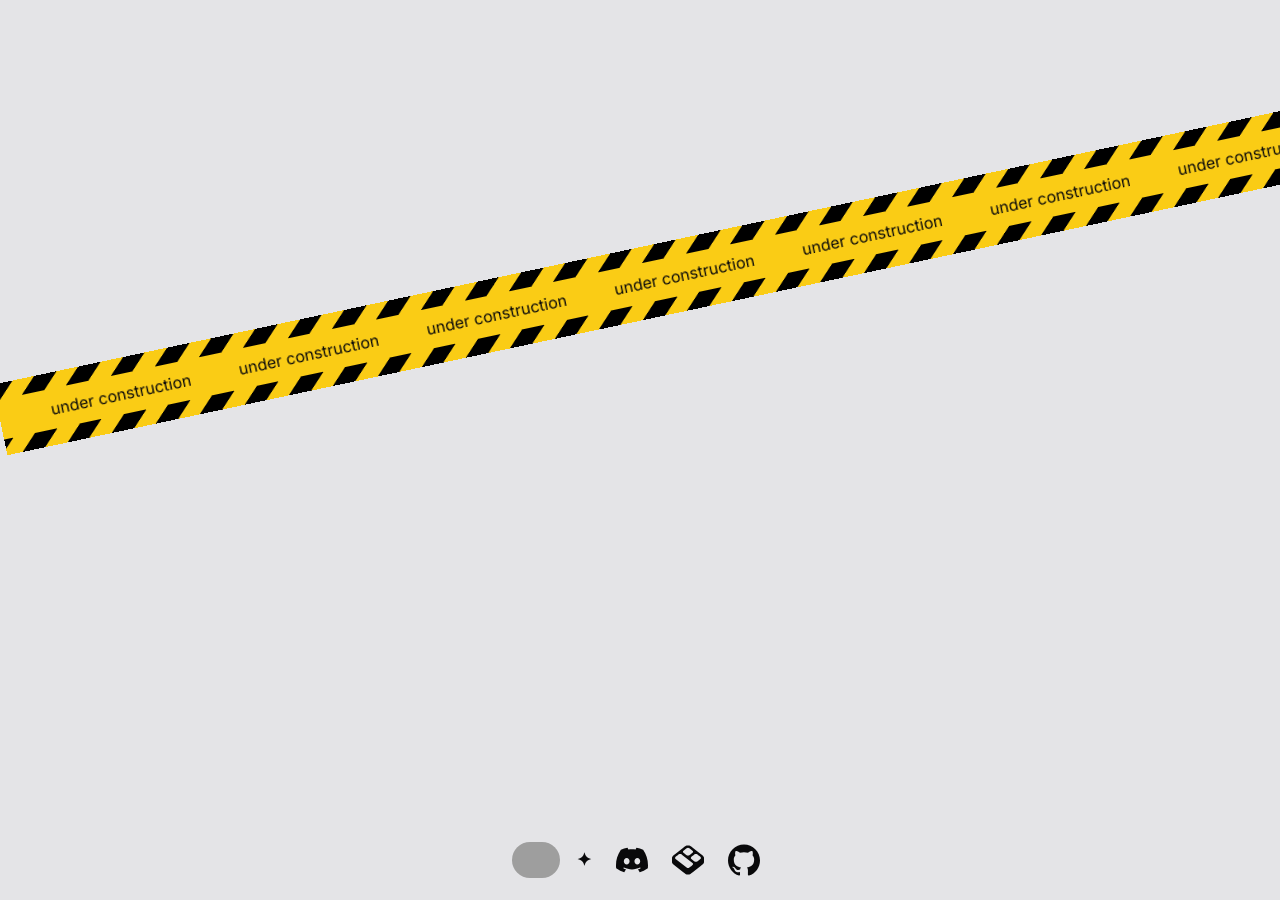
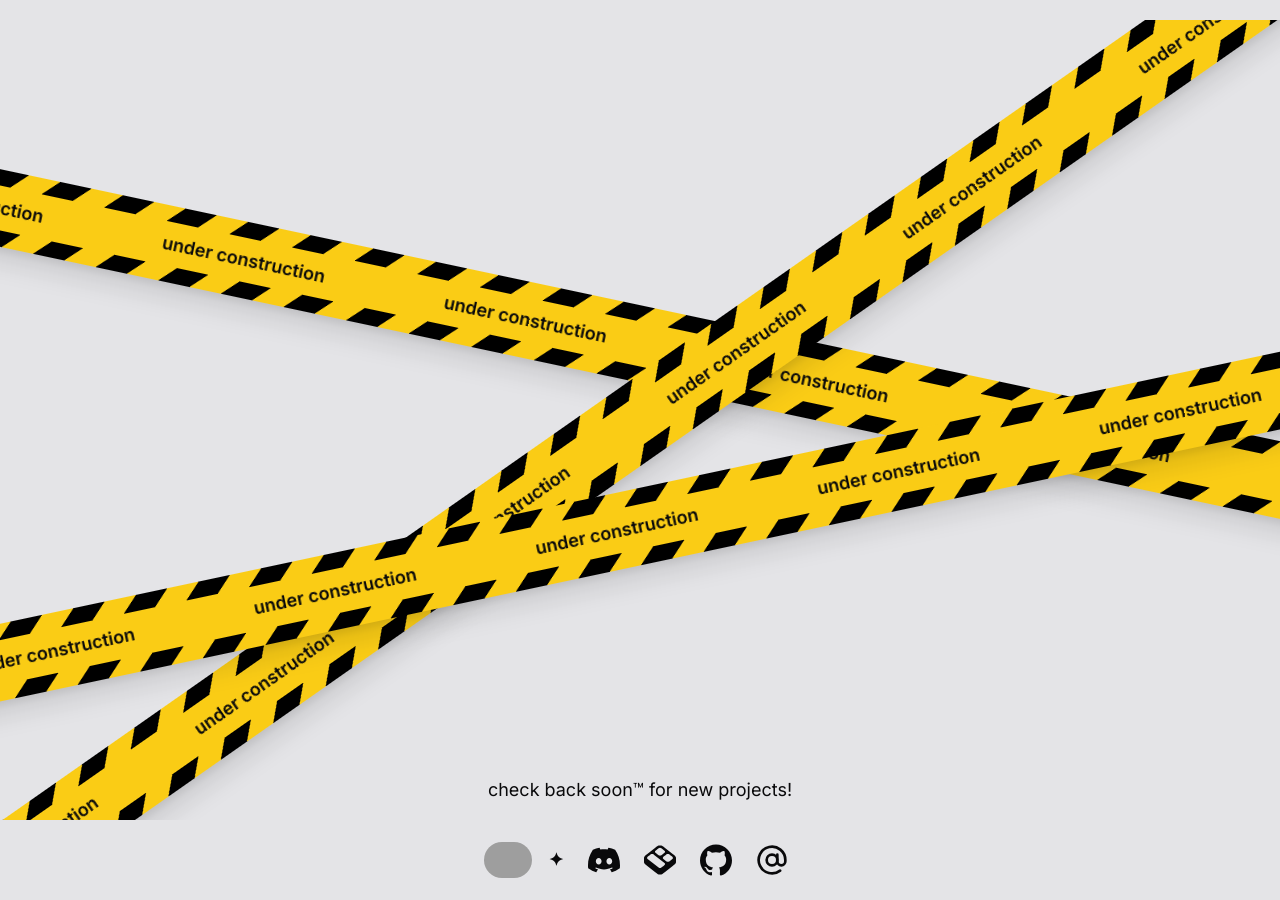
Before and after one commit to b8-software/b8.software, a Next.js app: page / in a window 1280 px wide. Shown: the part 780-1680 px from the top of the page. Built offline with nearby package versions, Linux system fonts and the light colour scheme; grey boxes are pictures that could not be loaded.

Commit message:
✨ cooler under construction page

```diff
--- /dev/null
+++ b/src/app/Tape.tsx
@@ -0,0 +1,31 @@
+export default function Tape({
+  className,
+  length = 20,
+  reversed = false,
+  text = "under construction",
+  bgClassName = "bg-yellow-400",
+}: {
+  className?: string;
+  length?: number;
+  reversed?: boolean;
+  text?: string;
+  bgClassName?: `bg-${string}`;
+}) {
+  return (
+    <div
+      className={`bg-striped-black py-4 animate-tape animate dark:text-zinc-950 select-none shadow-xl ${bgClassName} ${className}`}
+      style={{ animationDirection: reversed ? "reverse" : undefined }}
+    >
+      <div className={`flex gap-24 py-2 overflow-visible px-12 ${bgClassName}`}>
+        {Array.from({ length }, (_, i) => (
+          <p
+            className="whitespace-nowrap w-48 text-center font-semibold text-lg text-ellipsis"
+            key={i}
+          >
+            {text}
+          </p>
+        ))}
+      </div>
+    </div>
+  );
+}
--- a/src/app/layout.tsx
+++ b/src/app/layout.tsx
@@ -12,7 +12,7 @@ export const metadata: Metadata = {
 
 export default function RootLayout({ children }: { children: React.ReactNode }) {
   return (
-    <html lang="en" className="snap-y snap-mandatory">
+    <html lang="en" className="snap-y snap-proximity">
       <body
         className={
           inter.className +
@@ -63,6 +63,25 @@ export default function RootLayout({ children }: { children: React.ReactNode })
               <path d="M12 .297c-6.63 0-12 5.373-12 12 0 5.303 3.438 9.8 8.205 11.385.6.113.82-.258.82-.577 0-.285-.01-1.04-.015-2.04-3.338.724-4.042-1.61-4.042-1.61C4.422 18.07 3.633 17.7 3.633 17.7c-1.087-.744.084-.729.084-.729 1.205.084 1.838 1.236 1.838 1.236 1.07 1.835 2.809 1.305 3.495.998.108-.776.417-1.305.76-1.605-2.665-.3-5.466-1.332-5.466-5.93 0-1.31.465-2.38 1.235-3.22-.135-.303-.54-1.523.105-3.176 0 0 1.005-.322 3.3 1.23.96-.267 1.98-.399 3-.405 1.02.006 2.04.138 3 .405 2.28-1.552 3.285-1.23 3.285-1.23.645 1.653.24 2.873.12 3.176.765.84 1.23 1.91 1.23 3.22 0 4.61-2.805 5.625-5.475 5.92.42.36.81 1.096.81 2.22 0 1.606-.015 2.896-.015 3.286 0 .315.21.69.825.57C20.565 22.092 24 17.592 24 12.297c0-6.627-5.373-12-12-12" />
             </svg>
           </a>
+          <a
+            href="mailto:hello@b8.software"
+            className="w-12 h-12 p-2 rounded-full hover:bg-zinc-300 dark:hover:bg-zinc-800 transition-colors"
+            title="mail"
+          >
+            <svg
+              xmlns="http://www.w3.org/2000/svg"
+              viewBox="0 0 24 24"
+              fill="none"
+              stroke="currentColor"
+              stroke-width="2"
+              stroke-linecap="round"
+              stroke-linejoin="round"
+            >
+              <title>Email</title>
+              <circle cx="12" cy="12" r="4"></circle>
+              <path d="M16 8v5a3 3 0 0 0 6 0v-1a10 10 0 1 0-3.92 7.94"></path>
+            </svg>
+          </a>
         </footer>
       </body>
     </html>
--- a/src/app/page.tsx
+++ b/src/app/page.tsx
@@ -1,4 +1,5 @@
 import Image from "next/image";
+import Tape from "./Tape";
 
 export default function Home() {
   return (
@@ -19,31 +20,11 @@ export default function Home() {
           className="dark:hidden"
         />
       </section>
-      <section className="h-dvh flex flex-col justify-center snap-center items-start overflow-hidden">
-        <div className="-rotate-12 bg-striped-black bg-yellow-400 py-4 animate-tape origin-left dark:text-zinc-950">
-          <div className="bg-yellow-400 flex gap-24 p-1 overflow-visible px-12">
-            <p className="p-1 rounded-sm whitespace-nowrap w-24">under construction</p>
-            <p className="p-1 rounded-sm whitespace-nowrap w-24">under construction</p>
-            <p className="p-1 rounded-sm whitespace-nowrap w-24">under construction</p>
-            <p className="p-1 rounded-sm whitespace-nowrap w-24">under construction</p>
-            <p className="p-1 rounded-sm whitespace-nowrap w-24">under construction</p>
-            <p className="p-1 rounded-sm whitespace-nowrap w-24">under construction</p>
-            <p className="p-1 rounded-sm whitespace-nowrap w-24">under construction</p>
-            <p className="p-1 rounded-sm whitespace-nowrap w-24">under construction</p>
-            <p className="p-1 rounded-sm whitespace-nowrap w-24">under construction</p>
-            <p className="p-1 rounded-sm whitespace-nowrap w-24">under construction</p>
-            <p className="p-1 rounded-sm whitespace-nowrap w-24">under construction</p>
-            <p className="p-1 rounded-sm whitespace-nowrap w-24">under construction</p>
-            <p className="p-1 rounded-sm whitespace-nowrap w-24">under construction</p>
-            <p className="p-1 rounded-sm whitespace-nowrap w-24">under construction</p>
-            <p className="p-1 rounded-sm whitespace-nowrap w-24">under construction</p>
-            <p className="p-1 rounded-sm whitespace-nowrap w-24">under construction</p>
-            <p className="p-1 rounded-sm whitespace-nowrap w-24">under construction</p>
-            <p className="p-1 rounded-sm whitespace-nowrap w-24">under construction</p>
-            <p className="p-1 rounded-sm whitespace-nowrap w-24">under construction</p>
-            <p className="p-1 rounded-sm whitespace-nowrap w-24">under construction</p>
-          </div>
-        </div>
+      <section className="h-dvh flex flex-col justify-center snap-center items-center overflow-hidden relative">
+        <Tape className="rotate-12" />
+        <Tape className="-rotate-35" reversed />
+        <Tape className="-rotate-12 translate-x-36" reversed />
+        <p className="absolute bottom-4 text-lg">check back soon™ for new projects!</p>
       </section>
     </main>
   );
--- a/tailwind.config.ts
+++ b/tailwind.config.ts
@@ -10,27 +10,29 @@ const config: Config = {
     extend: {
       backgroundImage: {
         "striped-black":
-          "repeating-linear-gradient(-45deg, #000, #000 1rem, transparent 1rem, transparent 2rem)",
+          "repeating-linear-gradient(-45deg, #000, #000 1.41421356237rem, transparent 1.41421356237rem, transparent 2.82842712474rem)",
       },
       animation: {
-        tape: "tape 5s infinite linear",
+        tape: "tape 6s infinite linear",
       },
       keyframes: {
         tape: {
           "0%": {
             transform:
-              "translate(var(--tw-translate-x), var(--tw-translate-y)) rotate(var(--tw-rotate)) skewX(var(--tw-skew-x)) skewY(var(--tw-skew-y)) scaleX(var(--tw-scale-x)) scaleY(var(--tw-scale-y))",
-            "--tw-translate-x": "0px",
+              "translate(var(--tw-translate-x), var(--tw-translate-y)) rotate(var(--tw-rotate)) translate(18rem, 0px)",
           },
           "100%": {
             transform:
-              "translate(var(--tw-translate-x), var(--tw-translate-y)) rotate(var(--tw-rotate)) skewX(var(--tw-skew-x)) skewY(var(--tw-skew-y)) scaleX(var(--tw-scale-x)) scaleY(var(--tw-scale-y))",
-            "--tw-translate-x": "-20%",
+              "translate(var(--tw-translate-x), var(--tw-translate-y)) rotate(var(--tw-rotate)) translate(-18rem, 0px)",
           },
         },
+      },
+      rotate: {
+        35: "35deg",
       },
     },
   },
   plugins: [],
 };
+
 export default config;
```
